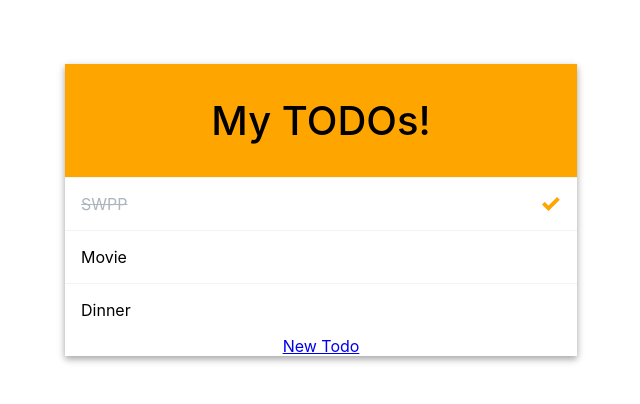
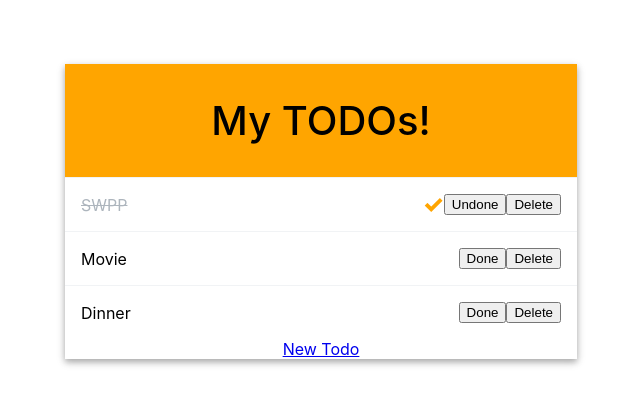
Before and after one commit to swpp22fall-practice-sessions/swpp-p4-redux-tutorial, a React (Create React App) app: page /todos in a window 1280 px wide. Shown: the top 404 px of the page, without its empty margins (319-959 px from the left). Built offline with nearby package versions, Linux system fonts and the light colour scheme.

Commit message:
Add Done and Delete button to Todo.tsx

```diff
--- a/src/components/Todo/Todo.tsx
+++ b/src/components/Todo/Todo.tsx
@@ -2,17 +2,26 @@ import "./Todo.css";
 
 interface IProps {
   title: string;
-  clicked?: React.MouseEventHandler<HTMLDivElement>; // Defined by React
+  clickDetail?: React.MouseEventHandler<HTMLDivElement>; // Defined by React
+  clickDone?: () => void;
+  clickDelete?: () => void;
   done: boolean;
 }
 
 const Todo = (props: IProps) => {
   return (
     <div className="Todo">
-      <div className={`text ${props.done && "done"}`} onClick={props.clicked}>
+      <div
+        className={`text ${props.done && "done"}`}
+        onClick={props.clickDetail}
+      >
         {props.title}
       </div>
       {props.done && <div className="done-mark">&#x2713;</div>}
+      <button onClick={props.clickDone}>
+        {props.done ? "Undone" : "Done"}
+      </button>
+      <button onClick={props.clickDelete}>Delete</button>
     </div>
   );
 };
--- a/src/containers/TodoList/TodoList.tsx
+++ b/src/containers/TodoList/TodoList.tsx
@@ -1,10 +1,10 @@
 import { useMemo, useState } from "react";
 import { useDispatch, useSelector } from "react-redux";
 import { NavLink } from "react-router-dom";
+import "./TodoList.css";
 import Todo from "../../components/Todo/Todo";
 import TodoDetail from "../../components/TodoDetail/TodoDetail";
-import { selectTodo } from "../../store/slices/todo";
-import "./TodoList.css";
+import { selectTodo, todoActions } from "../../store/slices/todo";
 
 interface IProps {
   title: string;
@@ -40,10 +40,15 @@ export default function TodoList(props: IProps) {
         {todoState.todos.map((td) => {
           return (
             <Todo
-              key={`${td.id}_todo`}
               title={td.title}
               done={td.done}
-              clicked={() => clickTodoHandler(td)}
+              clickDetail={() => clickTodoHandler(td)}
+              clickDone={() =>
+                dispatch(todoActions.toggleDone({ targetId: td.id }))
+              }
+              clickDelete={() =>
+                dispatch(todoActions.deleteTodo({ targetId: td.id }))
+              }
             />
           );
         })}
```
